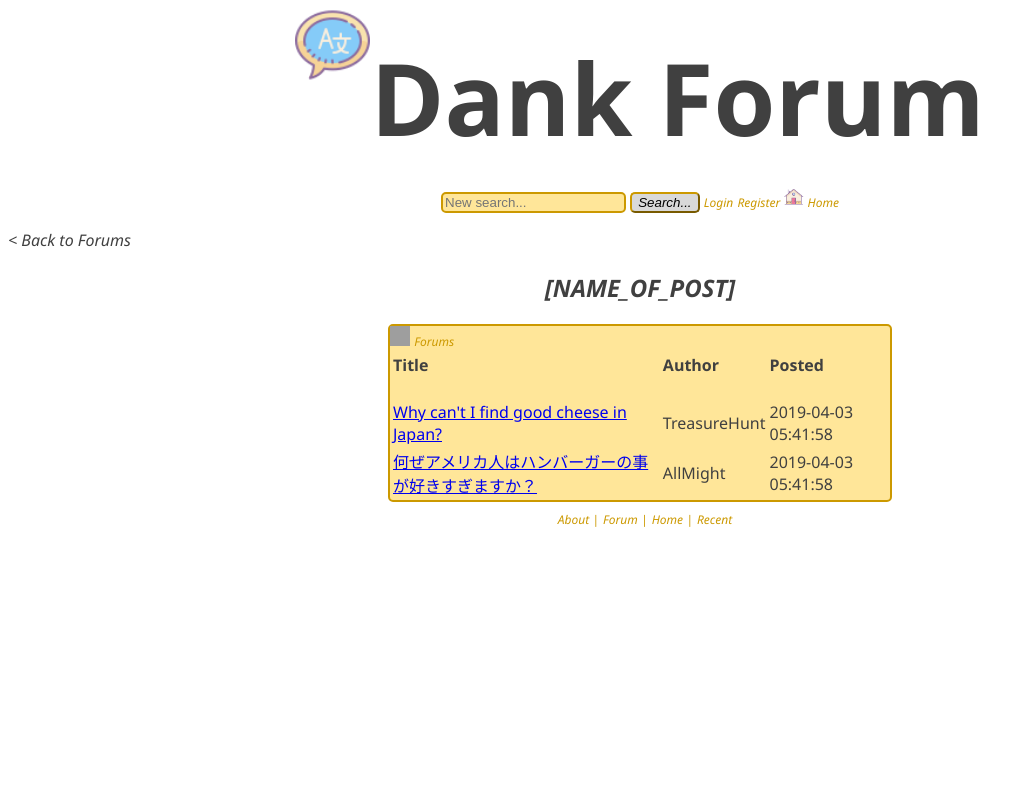
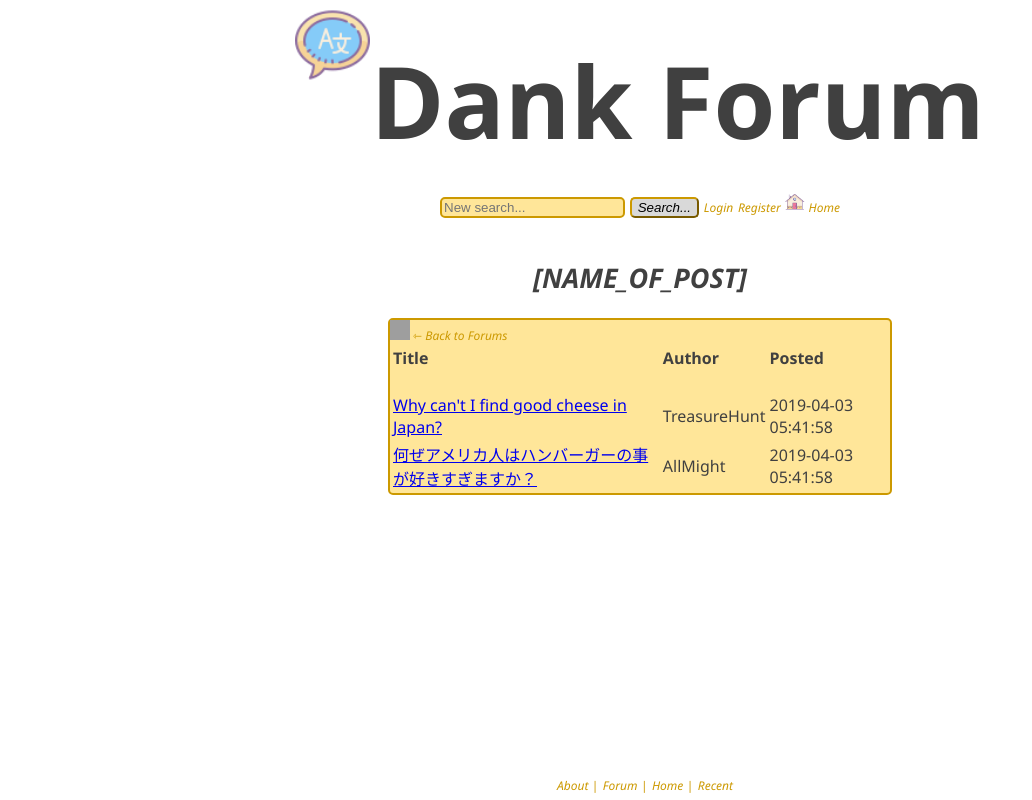
Before and after one commit to ClarkAllen1556/DankJisho, a PHP site: page /forum_comments.php in a window 1280 px wide. Shown: the whole page, without its empty margins (0-1032 px from the left). Run offline with PHP 8.4, Linux system fonts and the light colour scheme; data comes from the database, SQL or seed files in the repository; grey boxes are pictures that could not be loaded.

Commit message:
Forum links fixed and formatted

```diff
--- a/forum.php
+++ b/forum.php
@@ -37,7 +37,7 @@ session_start();
 	<div class="Row">
 		<div class="Column" id="Forum_Col">
 			<!-- <span><a href="test.php"> testing link</a></span> -->
-			<span><img class="TextImage" src="icons/forum_icon.png"> <a class="Link" href="forum.php"> Forums </a></span>
+			<span><a class="Link" href="forum.php"> <img class="TextImage" src="icons/forum_icon.png"> Forums </a></span>
 			<?php
 			include "./_handle_forum.php";
 
--- a/forum_comments.php
+++ b/forum_comments.php
@@ -34,12 +34,11 @@ session_start();
 </header>
 
 <body>
-	<a class='NamedLink'> < Back to Forums </a>
 	<h2><a class="NamedLink">[NAME_OF_POST]</a></h2>
 	<div class="Row">
 		<div class="Column" id="Forum_Col">
 			<!-- <span><a href="test.php"> testing link</a></span> -->
-			<img class="TextImage" src="icons/forum_icon.png"> <a class="Link" href="forum.php"> Forums </a>
+			<a class="Link" href="forum.php"> <img class="TextImage" src="icons/forum_icon.png"> &#8701 Back to Forums </a>
 			<?php
 			include "./_handle_forum.php";
 
--- a/index.php
+++ b/index.php
@@ -38,7 +38,7 @@ session_start();
 		</div>
 		<div class='Column' id='Forum_Col'>
 			<!-- <span><a href='test.php'> testing link</a></span> -->
-			<span> <img class='TextImage' src='icons/forum_icon.png'> <a class='Link' href='forum.php'> Forums </a> </span>
+			<span><a class="Link" href="forum.php"> <img class="TextImage" src="icons/forum_icon.png"> Forums </a></span>
 			<?php
 			include "./_handle_forum.php";
 
--- a/styles/footer_section.css
+++ b/styles/footer_section.css
@@ -1,5 +1,5 @@
 #Footer {
-	/* position: fixed; */
+	position: fixed;
 	width: 100%;
 	left: 0;
 	bottom: 0;
--- a/styles/global.css
+++ b/styles/global.css
@@ -1,5 +1,6 @@
 html {
 	font-family: 'Segoe UI', 'Tahoma', 'Geneva', 'Verdana', 'sans-serif';
+	font-size: 18px;
 	color: #404040;
 }
 
```
